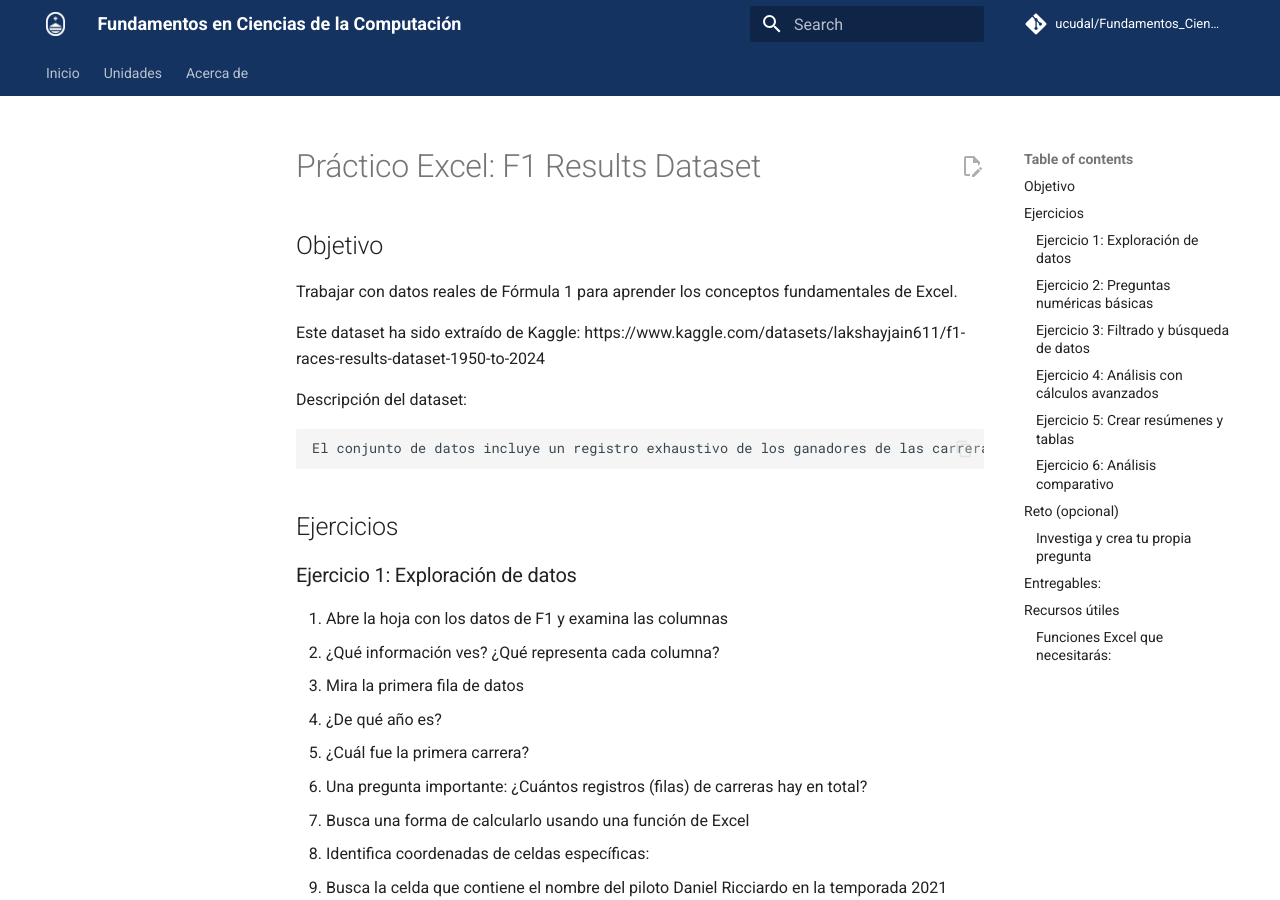
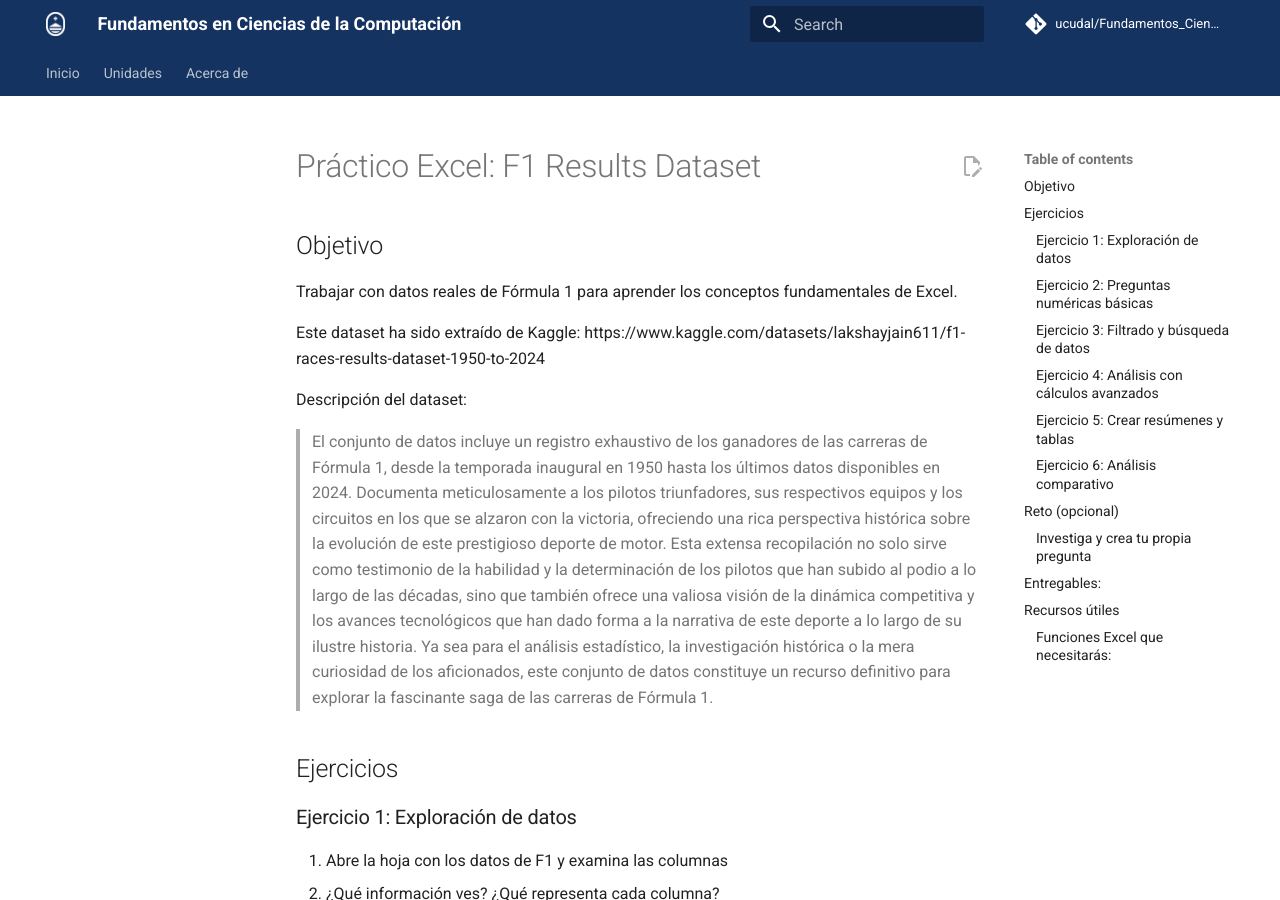
Before and after one commit to ucudal/Fundamentos_Ciencias_Computacion_Conceptos, an MkDocs documentation site: the page built from docs/unidad/3/excel/ejercicio/readme.md, in a window 1280 px wide and 900 px high. Built offline with MkDocs 1.6.1 and Material for MkDocs 9.7.7, drawn with Linux system fonts in a browser that asks for light colours; comment, search, counter and statistics services are not loaded.

````diff
--- a/docs/unidad/3/excel/ejercicio/readme.md
+++ b/docs/unidad/3/excel/ejercicio/readme.md
@@ -7,9 +7,7 @@ Este dataset ha sido extraído de Kaggle: https://www.kaggle.com/datasets/laksha
 
 Descripción del dataset:
 
-```
-El conjunto de datos incluye un registro exhaustivo de los ganadores de las carreras de Fórmula 1, desde la temporada inaugural en 1950 hasta los últimos datos disponibles en 2024. Documenta meticulosamente a los pilotos triunfadores, sus respectivos equipos y los circuitos en los que se alzaron con la victoria, ofreciendo una rica perspectiva histórica sobre la evolución de este prestigioso deporte de motor. Esta extensa recopilación no solo sirve como testimonio de la habilidad y la determinación de los pilotos que han subido al podio a lo largo de las décadas, sino que también ofrece una valiosa visión de la dinámica competitiva y los avances tecnológicos que han dado forma a la narrativa de este deporte a lo largo de su ilustre historia. Ya sea para el análisis estadístico, la investigación histórica o la mera curiosidad de los aficionados, este conjunto de datos constituye un recurso definitivo para explorar la fascinante saga de las carreras de Fórmula 1.
-```
+> El conjunto de datos incluye un registro exhaustivo de los ganadores de las carreras de Fórmula 1, desde la temporada inaugural en 1950 hasta los últimos datos disponibles en 2024. Documenta meticulosamente a los pilotos triunfadores, sus respectivos equipos y los circuitos en los que se alzaron con la victoria, ofreciendo una rica perspectiva histórica sobre la evolución de este prestigioso deporte de motor. Esta extensa recopilación no solo sirve como testimonio de la habilidad y la determinación de los pilotos que han subido al podio a lo largo de las décadas, sino que también ofrece una valiosa visión de la dinámica competitiva y los avances tecnológicos que han dado forma a la narrativa de este deporte a lo largo de su ilustre historia. Ya sea para el análisis estadístico, la investigación histórica o la mera curiosidad de los aficionados, este conjunto de datos constituye un recurso definitivo para explorar la fascinante saga de las carreras de Fórmula 1.
 
 ## Ejercicios
 
````
